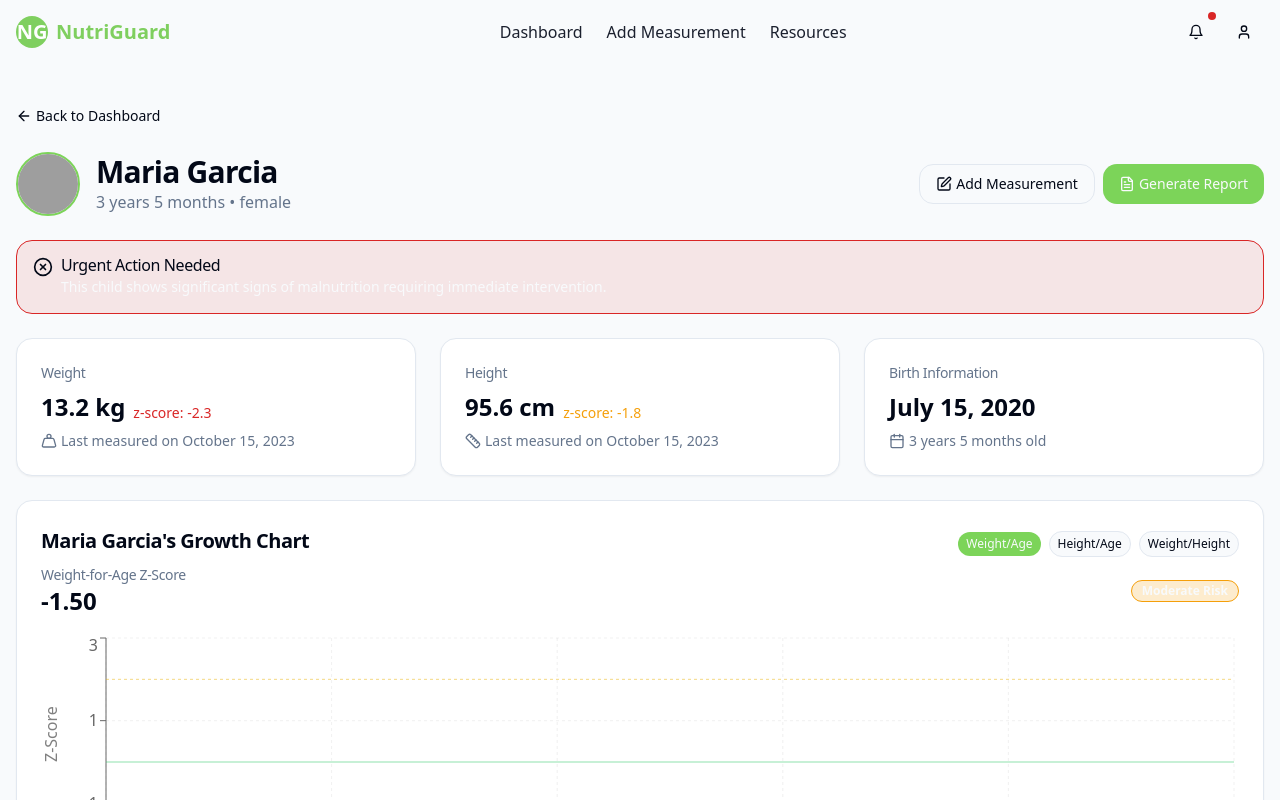
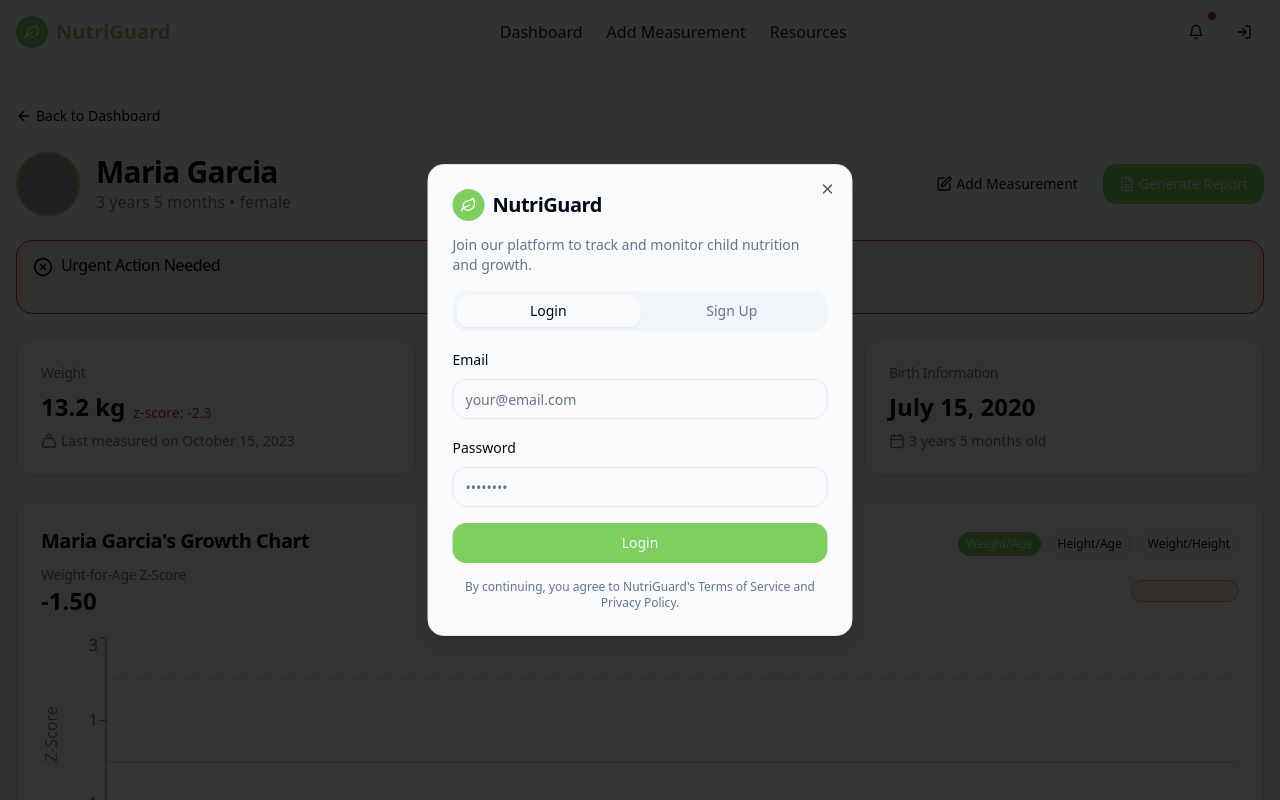
Before and after one commit to DavidkingMazimpaka/munchkinmetrics, a React (Vite) app: page /child/1 in a window 1280 px wide. Both pictures are taken after a click on the button 1244 px from the left and 32 px from the top of the page. Shown: the top 800 px of the page. Built offline with nearby package versions, Linux system fonts and the light colour scheme; grey boxes are pictures that could not be loaded.

Commit message:
Update UI and add auth
- Update the "Register New Child" section to "Register New child for prediction".
- Change the submit button text to "analyze data".
- Implement signup/signin options for the login button.

```diff
--- /dev/null
+++ b/src/components/AuthDialog.tsx
@@ -0,0 +1,222 @@
+
+import { useState } from "react";
+import { z } from "zod";
+import { useForm } from "react-hook-form";
+import { zodResolver } from "@hookform/resolvers/zod";
+import {
+  Dialog,
+  DialogContent,
+  DialogDescription,
+  DialogFooter,
+  DialogHeader,
+  DialogTitle,
+  DialogTrigger,
+} from "@/components/ui/dialog";
+import {
+  Form,
+  FormControl,
+  FormField,
+  FormItem,
+  FormLabel,
+  FormMessage,
+} from "@/components/ui/form";
+import { Input } from "@/components/ui/input";
+import { Button } from "@/components/ui/button";
+import { Tabs, TabsContent, TabsList, TabsTrigger } from "@/components/ui/tabs";
+import { Leaf, LogIn } from "lucide-react";
+import { toast } from "sonner";
+
+// Define form schemas
+const loginSchema = z.object({
+  email: z.string().email({ message: "Please enter a valid email address" }),
+  password: z.string().min(6, { message: "Password must be at least 6 characters" }),
+});
+
+const signupSchema = z.object({
+  name: z.string().min(2, { message: "Name must be at least 2 characters" }),
+  email: z.string().email({ message: "Please enter a valid email address" }),
+  password: z.string().min(6, { message: "Password must be at least 6 characters" }),
+  confirmPassword: z.string().min(6, { message: "Confirm password must be at least 6 characters" }),
+}).refine((data) => data.password === data.confirmPassword, {
+  message: "Passwords don't match",
+  path: ["confirmPassword"],
+});
+
+type LoginFormValues = z.infer<typeof loginSchema>;
+type SignupFormValues = z.infer<typeof signupSchema>;
+
+const AuthDialog = () => {
+  const [open, setOpen] = useState(false);
+
+  // Login form
+  const loginForm = useForm<LoginFormValues>({
+    resolver: zodResolver(loginSchema),
+    defaultValues: {
+      email: "",
+      password: "",
+    },
+  });
+
+  // Signup form
+  const signupForm = useForm<SignupFormValues>({
+    resolver: zodResolver(signupSchema),
+    defaultValues: {
+      name: "",
+      email: "",
+      password: "",
+      confirmPassword: "",
+    },
+  });
+
+  const onLoginSubmit = (values: LoginFormValues) => {
+    // Here you would normally connect to an authentication service
+    console.log("Login values:", values);
+    toast.success("Login successful!", {
+      description: "Welcome back to NutriGuard!",
+    });
+    setOpen(false);
+  };
+
+  const onSignupSubmit = (values: SignupFormValues) => {
+    // Here you would normally connect to an authentication service
+    console.log("Signup values:", values);
+    toast.success("Account created successfully!", {
+      description: "Welcome to NutriGuard!",
+    });
+    setOpen(false);
+  };
+
+  return (
+    <Dialog open={open} onOpenChange={setOpen}>
+      <DialogTrigger asChild>
+        <Button variant="ghost" size="icon">
+          <LogIn className="h-5 w-5" />
+        </Button>
+      </DialogTrigger>
+      <DialogContent className="sm:max-w-[425px]">
+        <DialogHeader>
+          <div className="flex items-center gap-2 mb-2">
+            <div className="w-8 h-8 rounded-full bg-[#7fcf5f] flex items-center justify-center text-white">
+              <Leaf className="h-4 w-4" />
+            </div>
+            <DialogTitle className="text-xl">NutriGuard</DialogTitle>
+          </div>
+          <DialogDescription>
+            Join our platform to track and monitor child nutrition and growth.
+          </DialogDescription>
+        </DialogHeader>
+
+        <Tabs defaultValue="login" className="w-full">
+          <TabsList className="grid w-full grid-cols-2 mb-4">
+            <TabsTrigger value="login">Login</TabsTrigger>
+            <TabsTrigger value="signup">Sign Up</TabsTrigger>
+          </TabsList>
+
+          <TabsContent value="login">
+            <Form {...loginForm}>
+              <form onSubmit={loginForm.handleSubmit(onLoginSubmit)} className="space-y-4">
+                <FormField
+                  control={loginForm.control}
+                  name="email"
+                  render={({ field }) => (
+                    <FormItem>
+                      <FormLabel>Email</FormLabel>
+                      <FormControl>
+                        <Input placeholder="your@email.com" {...field} />
+                      </FormControl>
+                      <FormMessage />
+                    </FormItem>
+                  )}
+                />
+                <FormField
+                  control={loginForm.control}
+                  name="password"
+                  render={({ field }) => (
+                    <FormItem>
+                      <FormLabel>Password</FormLabel>
+                      <FormControl>
+                        <Input type="password" placeholder="••••••••" {...field} />
+                      </FormControl>
+                      <FormMessage />
+                    </FormItem>
+                  )}
+                />
+                <Button type="submit" className="w-full bg-[#7fcf5f] hover:bg-[#6cbf4f]">
+                  Login
+                </Button>
+              </form>
+            </Form>
+          </TabsContent>
+
+          <TabsContent value="signup">
+            <Form {...signupForm}>
+              <form onSubmit={signupForm.handleSubmit(onSignupSubmit)} className="space-y-4">
+                <FormField
+                  control={signupForm.control}
+                  name="name"
+                  render={({ field }) => (
+                    <FormItem>
+                      <FormLabel>Name</FormLabel>
+                      <FormControl>
+                        <Input placeholder="Your name" {...field} />
+                      </FormControl>
+                      <FormMessage />
+                    </FormItem>
+                  )}
+                />
+                <FormField
+                  control={signupForm.control}
+                  name="email"
+                  render={({ field }) => (
+                    <FormItem>
+                      <FormLabel>Email</FormLabel>
+                      <FormControl>
+                        <Input placeholder="your@email.com" {...field} />
+                      </FormControl>
+                      <FormMessage />
+                    </FormItem>
+                  )}
+                />
+                <FormField
+                  control={signupForm.control}
+                  name="password"
+                  render={({ field }) => (
+                    <FormItem>
+                      <FormLabel>Password</FormLabel>
+                      <FormControl>
+                        <Input type="password" placeholder="••••••••" {...field} />
+                      </FormControl>
+                      <FormMessage />
+                    </FormItem>
+                  )}
+                />
+                <FormField
+                  control={signupForm.control}
+                  name="confirmPassword"
+                  render={({ field }) => (
+                    <FormItem>
+                      <FormLabel>Confirm Password</FormLabel>
+                      <FormControl>
+                        <Input type="password" placeholder="••••••••" {...field} />
+                      </FormControl>
+                      <FormMessage />
+                    </FormItem>
+                  )}
+                />
+                <Button type="submit" className="w-full bg-[#7fcf5f] hover:bg-[#6cbf4f]">
+                  Create Account
+                </Button>
+              </form>
+            </Form>
+          </TabsContent>
+        </Tabs>
+
+        <DialogFooter className="text-xs text-center text-muted-foreground">
+          By continuing, you agree to NutriGuard's Terms of Service and Privacy Policy.
+        </DialogFooter>
+      </DialogContent>
+    </Dialog>
+  );
+};
+
+export default AuthDialog;
--- a/src/components/Header.tsx
+++ b/src/components/Header.tsx
@@ -1,8 +1,9 @@
 
-import { Bell, Menu, User } from "lucide-react";
+import { Bell, Menu, Leaf } from "lucide-react";
 import { Button } from "@/components/ui/button";
 import { Link } from "react-router-dom";
 import { useEffect, useState } from "react";
+import AuthDialog from "./AuthDialog";
 
 const Header = () => {
   const [scrolled, setScrolled] = useState(false);
@@ -30,10 +31,10 @@ const Header = () => {
         <div className="flex items-center gap-2">
           <Link
             to="/"
-            className="text-xl font-bold text-nutriGreen flex items-center gap-2"
+            className="text-xl font-bold text-[#7fcf5f] flex items-center gap-2"
           >
-            <div className="w-8 h-8 rounded-full bg-nutriGreen flex items-center justify-center text-white">
-              NG
+            <div className="w-8 h-8 rounded-full bg-[#7fcf5f] flex items-center justify-center text-white">
+              <Leaf className="h-4 w-4" />
             </div>
             <span className="hidden sm:inline">NutriGuard</span>
           </Link>
@@ -42,19 +43,19 @@ const Header = () => {
         <nav className="hidden md:flex items-center gap-6">
           <Link
             to="/"
-            className="text-foreground/90 hover:text-nutriGreen transition-colors"
+            className="text-foreground/90 hover:text-[#7fcf5f] transition-colors"
           >
             Dashboard
           </Link>
           <Link
             to="/add-measurement"
-            className="text-foreground/90 hover:text-nutriGreen transition-colors"
+            className="text-foreground/90 hover:text-[#7fcf5f] transition-colors"
           >
             Add Measurement
           </Link>
           <Link
             to="/resources"
-            className="text-foreground/90 hover:text-nutriGreen transition-colors"
+            className="text-foreground/90 hover:text-[#7fcf5f] transition-colors"
           >
             Resources
           </Link>
@@ -68,9 +69,7 @@ const Header = () => {
           <Button variant="ghost" size="icon" className="md:hidden">
             <Menu className="h-5 w-5" />
           </Button>
-          <Button variant="ghost" size="icon">
-            <User className="h-5 w-5" />
-          </Button>
+          <AuthDialog />
         </div>
       </div>
     </header>
--- a/src/components/MeasurementForm.tsx
+++ b/src/components/MeasurementForm.tsx
@@ -1,4 +1,3 @@
-
 import { zodResolver } from "@hookform/resolvers/zod";
 import { useForm } from "react-hook-form";
 import { z } from "zod";
@@ -85,7 +84,7 @@ const MeasurementForm = ({ onSubmit, childId }: MeasurementFormProps) => {
   return (
     <Card className="animate-fadeIn w-full max-w-2xl mx-auto">
       <CardHeader>
-        <CardTitle>{childId ? "Update Measurement" : "Add New Child & Measurement"}</CardTitle>
+        <CardTitle>{childId ? "Update Measurement" : "Register New Child for Prediction"}</CardTitle>
         <CardDescription>
           Record a child's growth measurements to track their nutritional status.
         </CardDescription>
@@ -258,7 +257,7 @@ const MeasurementForm = ({ onSubmit, childId }: MeasurementFormProps) => {
             </div>
 
             <Button type="submit" className="w-full">
-              Save Measurement
+              {childId ? "Save Measurement" : "Analyze Data"}
             </Button>
           </form>
         </Form>
--- a/src/pages/AddMeasurement.tsx
+++ b/src/pages/AddMeasurement.tsx
@@ -37,12 +37,12 @@ const AddMeasurement = () => {
 
         <div className="mb-6">
           <h1 className="text-3xl font-bold tracking-tight">
-            {childId ? "Add New Measurement" : "Register New Child"}
+            {childId ? "Add New Measurement" : "Register New Child for Prediction"}
           </h1>
           <p className="text-muted-foreground mt-1">
             {childId
               ? "Record new growth metrics for an existing child"
-              : "Register a new child and their initial measurements"}
+              : "Register a new child and their initial measurements for analysis"}
           </p>
         </div>
 
```
